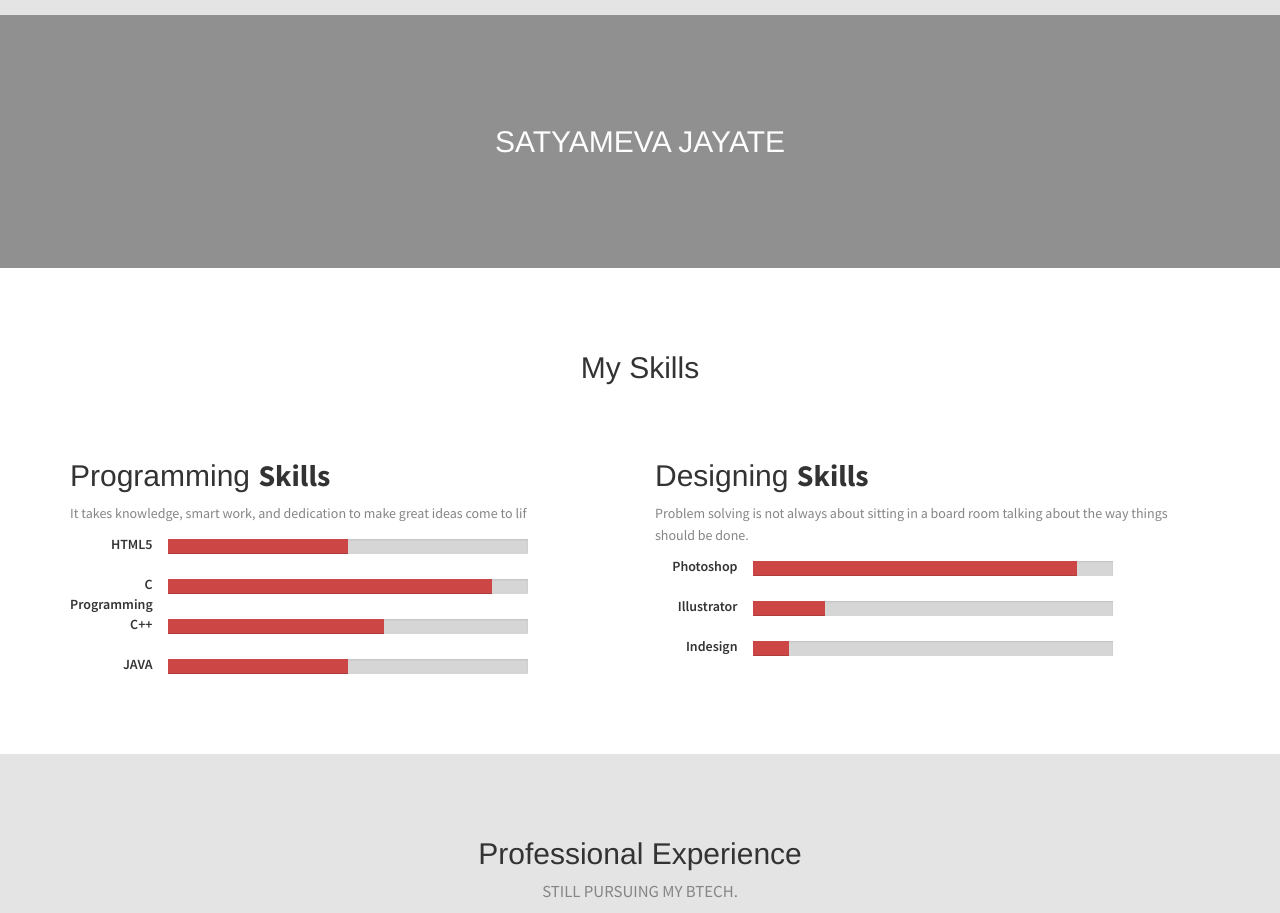
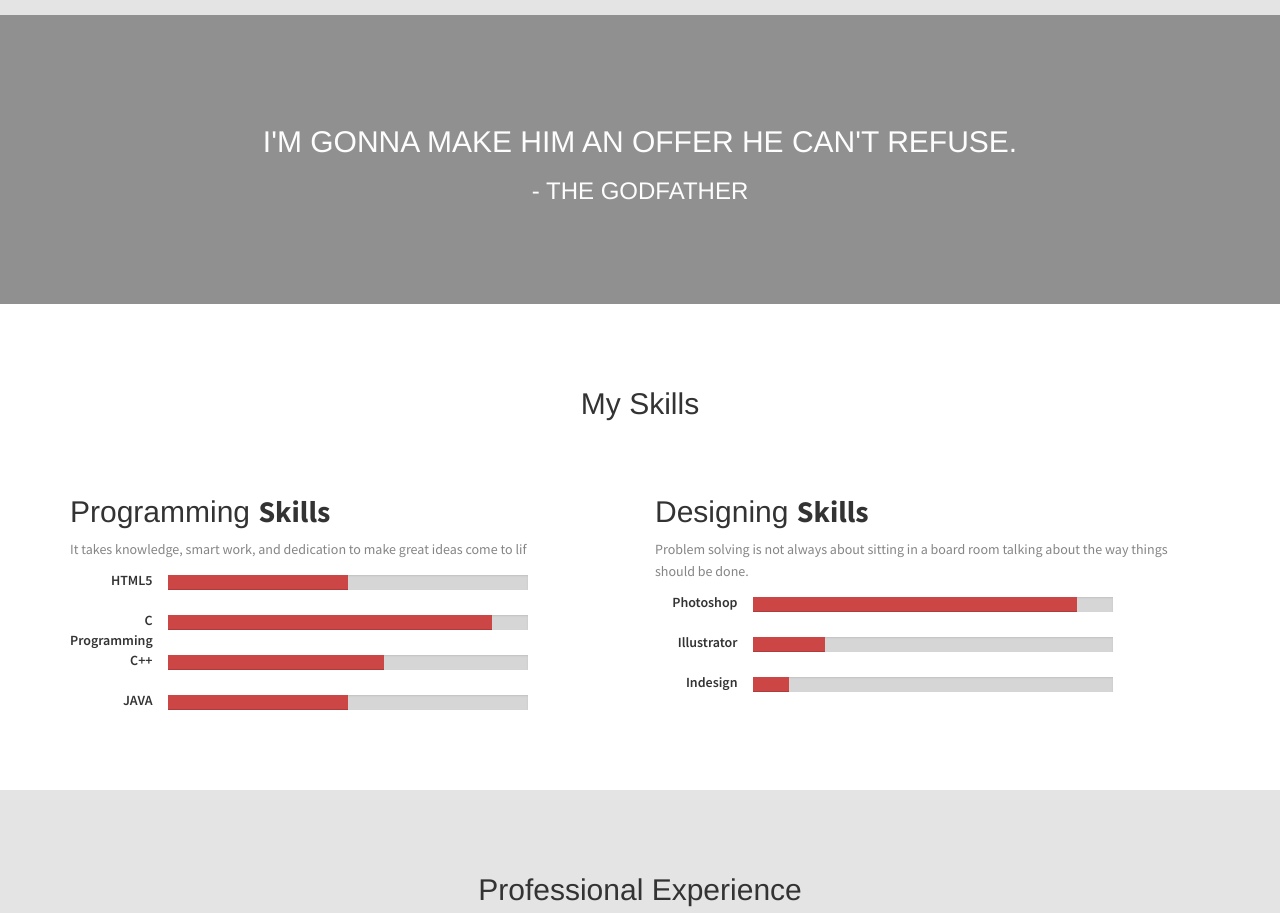
Before and after one commit to VR69/VR69.github.io, a plain HTML site: page index.html in a window 1280 px wide. Shown: the part 1720-2633 px from the top of the page. Drawn offline with Linux system fonts and the light colour scheme.

Commit message:
first commit

```diff
--- a/index.html
+++ b/index.html
@@ -142,7 +142,7 @@
     <section id="quote" class="bg-parlex">
         <div class="parlex-back">
             <div class="container secPad text-center">
-				<h2>SATYAMEVA JAYATE</h2><h3></h3>
+				<h2>I'M GONNA MAKE HIM AN OFFER HE CAN'T REFUSE.</h2><h3>- THE GODFATHER</h3>
             </div>
             <!--/.container-->
         </div>
```
